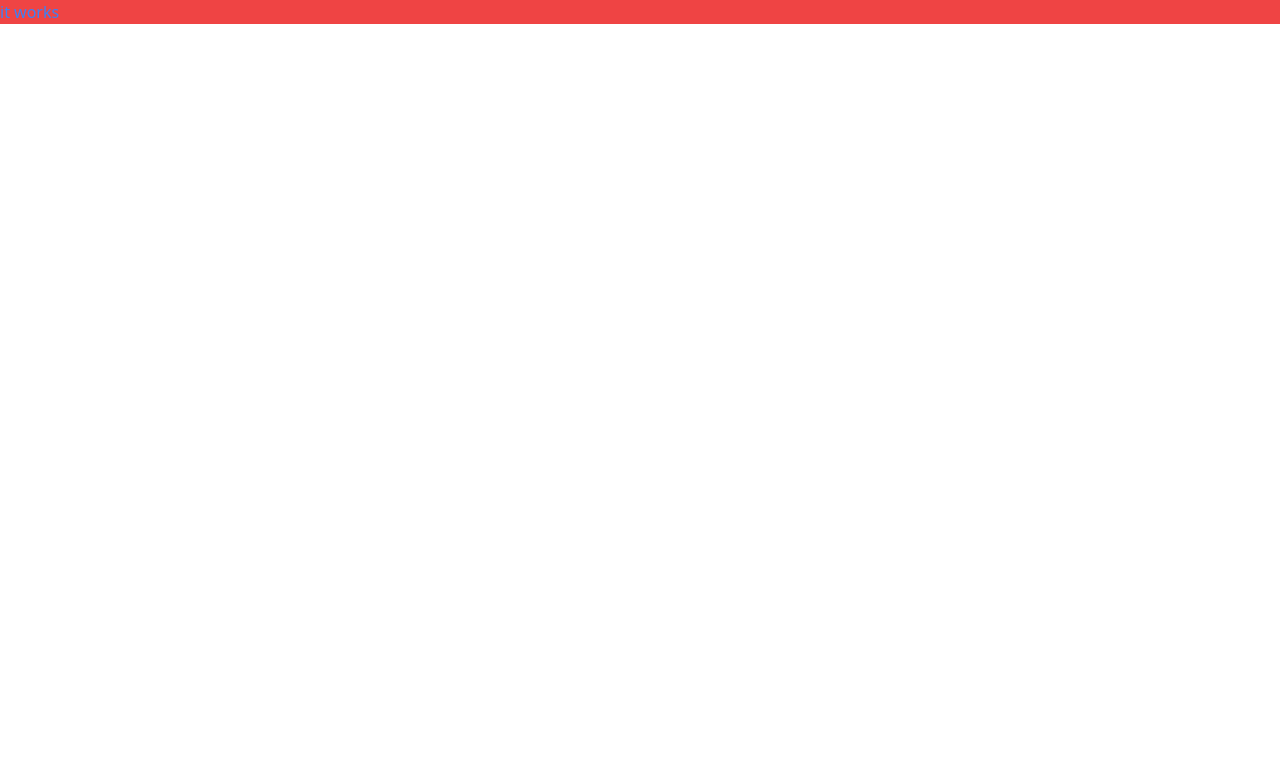
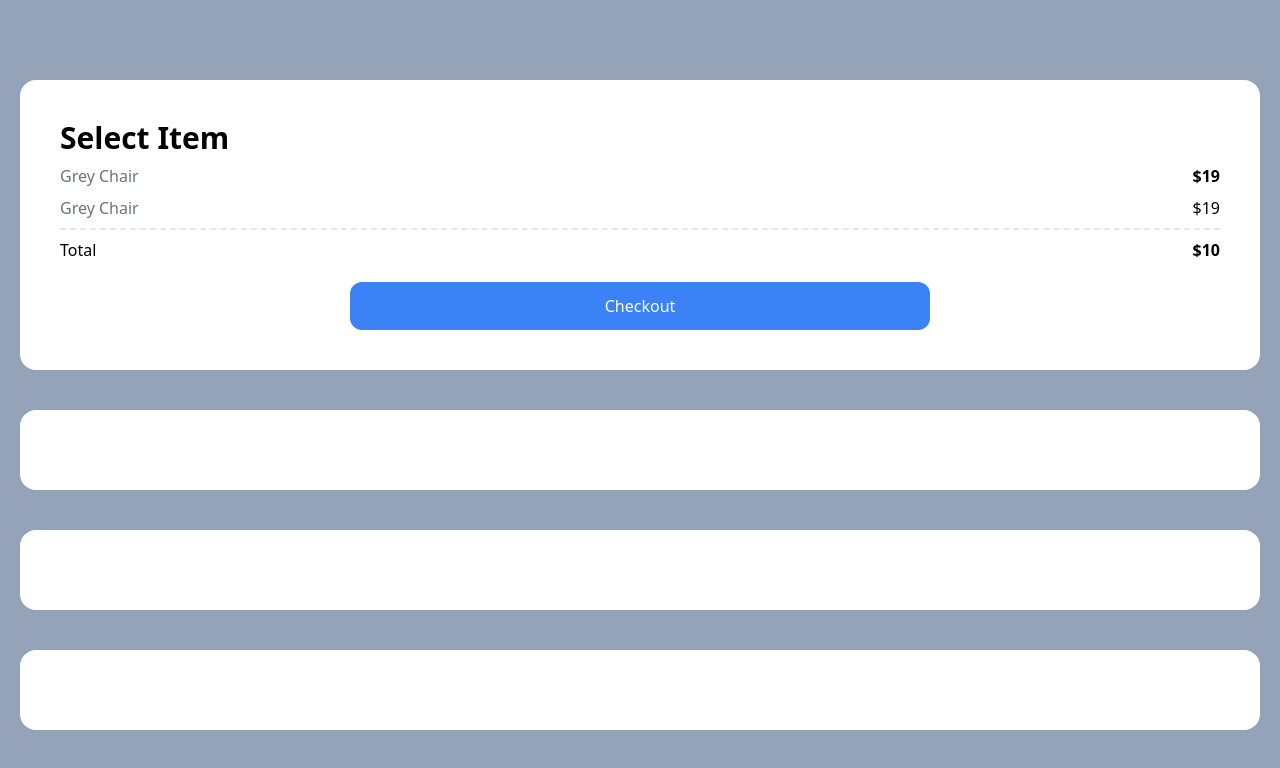
Before and after one commit to dong-park/carrot-market, a Next.js app: page / in a window 1280 px wide. Shown: the top 768 px of the page. Built offline with nearby package versions, Linux system fonts and the light colour scheme.

Commit message:
select item box

```diff
--- a/pages/index.tsx
+++ b/pages/index.tsx
@@ -5,9 +5,32 @@
 
 const Home: NextPage = () => {
   return (
-    <div className='bg-red-500'>
-      <h1 className='text-blue-500'>it works</h1>
-    </div>
+      <div className='bg-slate-400 py-20 px-10 px-5 grid gap-10'>
+        <div className='bg-white p-10 rounded-2xl'>
+            <span className="font-semibold text-3xl">Select Item</span>
+            <div className='flex justify-between my-2'>
+                <span className='text-gray-500'>Grey Chair</span>
+                <span className='font-semibold'>$19</span>
+            </div>
+            <div className='flex justify-between'>
+                <span className='text-gray-500'>Grey Chair</span>
+                <span>$19</span>
+            </div>
+            <div className='flex justify-between mt-2 pt-2 border-t-2 border-dashed'>
+                <span>Total</span>
+                <span className="font-semibold">$10</span>
+            </div>
+            <div
+             className='mt-5 bg-blue-500 text-white p-3 text-center rounded-xl w-2/4 mx-auto'
+             >
+                Checkout
+            </div>
+        </div>
+
+        <div className='bg-white p-10 rounded-2xl'/>
+        <div className='bg-white p-10 rounded-2xl'/>
+        <div className='bg-white p-10 rounded-2xl'/>
+      </div>
   );
 }
 
```
